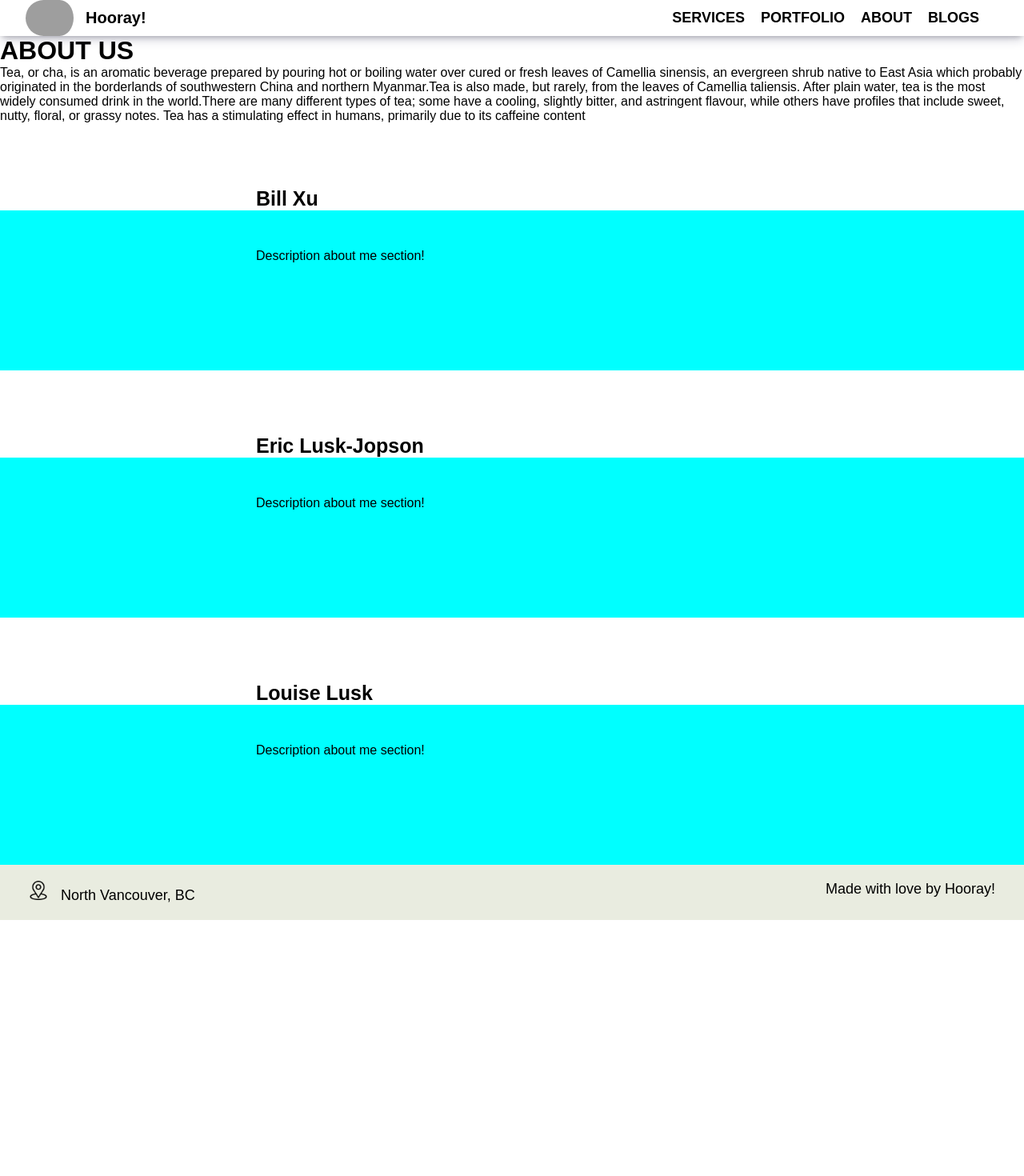
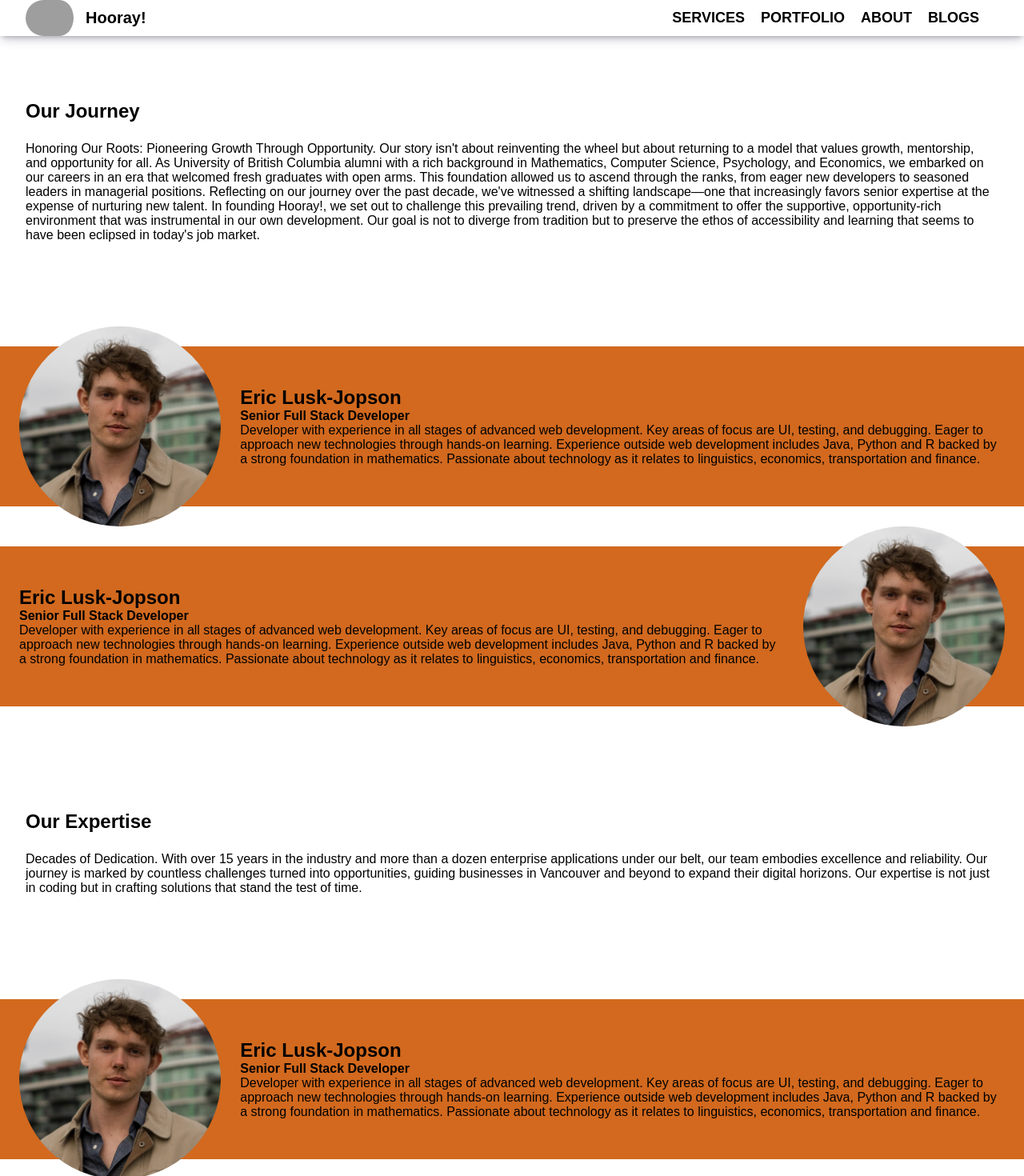
Before and after one commit to HLouLusk/Hooray, a React (Create React App) app: page /about in a window 1280 px wide. Shown: the top 1470 px of the page at 80% size. Before the commit the page ends 1150 px from the top, so only its background shows below. Built offline with nearby package versions, Linux system fonts and the light colour scheme; grey boxes are pictures that could not be loaded.

Commit message:
added copy and layout to the home page

```diff
--- a/src/assets/copy/home.js
+++ b/src/assets/copy/home.js
@@ -31,13 +31,19 @@ export const MEMBERS = [
   {
     name: "Eric Lusk-Jopson",
     role: "Senior Full Stack Developer",
+    description:
+      "Developer with experience in all stages of advanced web development. Key areas of focus are UI, testing, and debugging. Eager to approach new technologies through hands-on learning. Experience outside web development includes Java, Python and R backed by a strong foundation in mathematics. Passionate about technology as it relates to linguistics, economics, transportation and finance.",
   },
   {
     name: "Bill Xu",
     role: "Senior Full Stack Developer",
+    description:
+      "Developer with experience in all stages of advanced web development. Key areas of focus are UI, testing, and debugging. Eager to approach new technologies through hands-on learning. Experience outside web development includes Java, Python and R backed by a strong foundation in mathematics. Passionate about technology as it relates to linguistics, economics, transportation and finance.",
   },
   {
     name: "Louise Lusk",
     role: "Frontend Specialist",
+    description:
+      "Developer with experience in all stages of advanced web development. Key areas of focus are UI, testing, and debugging. Eager to approach new technologies through hands-on learning. Experience outside web development includes Java, Python and R backed by a strong foundation in mathematics. Passionate about technology as it relates to linguistics, economics, transportation and finance.",
   },
 ];
--- a/src/components/ContactForm/ContactForm.jsx
+++ b/src/components/ContactForm/ContactForm.jsx
@@ -10,9 +10,9 @@ const ContactForm = () => {
   const [budget, setBudget] = useState([0, 5000]);
   const [description, setDescription] = useState("");
   const [website, setWebsite] = useState("");
-
-  const callToAction =
-    CALLSTOACTION[Math.floor(Math.random() * CALLSTOACTION.length)];
+  const [callToAction, setCallToAction] = useState(
+    CALLSTOACTION[Math.floor(Math.random() * CALLSTOACTION.length)]
+  );
 
   const handleNameChange = (event) => {
     setName(event.target.value);
--- a/src/components/MemberCard/MemberCard.jsx
+++ b/src/components/MemberCard/MemberCard.jsx
@@ -3,6 +3,9 @@ import "./MemberCard.scss";
 const MemberCard = ({ name, role, image }) => {
   return (
     <article className="member">
+      {/* Long-term idea (post-demo):
+        on hover, tech logos to represent the member's skillset expand
+        from behind the image and then orbit it */}
       <img className="member__image" src={image}></img>
       <div className="member__info">
         <h2 className="member__name">{name}</h2>
--- a/src/components/MemberCard/MemberCard.scss
+++ b/src/components/MemberCard/MemberCard.scss
@@ -5,6 +5,10 @@
   align-items: center;
   width: 100%;
   gap: 24px;
+
+  @media (min-width: $screen-md-min) {
+    flex-direction: column;
+  }
 
   &__image {
     width: 20vw;
--- a/src/components/ServiceCard/ServiceCard.scss
+++ b/src/components/ServiceCard/ServiceCard.scss
@@ -11,6 +11,13 @@
   box-shadow: 0 0 50px #ccc;
   margin: 5px auto;
   gap: 1rem;
+  width: 300px;
+  min-width: 270px;
+  max-width: 330px;
+
+  @media (min-width: $screen-md-min) {
+    margin: none;
+  }
 
   &__title {
     @include mobile-subheader;
--- a/src/pages/About/About.jsx
+++ b/src/pages/About/About.jsx
@@ -1,49 +1,91 @@
 import "./About.scss";
+import Eric from "../../assets/images/Eric-photo.png";
+import Bill from "../../assets/images/Bill-photo.png";
+import Louise from "../../assets/images/louiselusk.jpg";
+import { MEMBERS } from "../../assets/copy/home";
+import ContactForm from "../../components/ContactForm/ContactForm";
 
 const About = () => {
   return (
     <>
-      <div className="about-company">
-        <h1 className="about-company__header">ABOUT US</h1>
-        <p className="about-company__description">
-          Tea, or cha, is an aromatic beverage prepared by pouring hot or
-          boiling water over cured or fresh leaves of Camellia sinensis, an
-          evergreen shrub native to East Asia which probably originated in the
-          borderlands of southwestern China and northern Myanmar.Tea is also
-          made, but rarely, from the leaves of Camellia taliensis. After plain
-          water, tea is the most widely consumed drink in the world.There are
-          many different types of tea; some have a cooling, slightly bitter, and
-          astringent flavour, while others have profiles that include sweet,
-          nutty, floral, or grassy notes. Tea has a stimulating effect in
-          humans, primarily due to its caffeine content
+      <section className="info-section">
+        <h1>Our Journey</h1>
+        <p>
+          Honoring Our Roots: Pioneering Growth Through Opportunity. Our story
+          isn't about reinventing the wheel but about returning to a model that
+          values growth, mentorship, and opportunity for all. As University of
+          British Columbia alumni with a rich background in Mathematics,
+          Computer Science, Psychology, and Economics, we embarked on our
+          careers in an era that welcomed fresh graduates with open arms. This
+          foundation allowed us to ascend through the ranks, from eager new
+          developers to seasoned leaders in managerial positions. Reflecting on
+          our journey over the past decade, we've witnessed a shifting
+          landscape—one that increasingly favors senior expertise at the expense
+          of nurturing new talent. In founding Hooray!, we set out to challenge
+          this prevailing trend, driven by a commitment to offer the supportive,
+          opportunity-rich environment that was instrumental in our own
+          development. Our goal is not to diverge from tradition but to preserve
+          the ethos of accessibility and learning that seems to have been
+          eclipsed in today's job market.{" "}
         </p>
-      </div>
-      <div className="about-company__staff">
-        <div className="about-company__staff-left">
-          <h3 className="staff-name">Bill Xu</h3>
-          <div className="about-company__staff-box">
-            <p className="about-company__staff-description">
-              Description about me section!
-            </p>
-          </div>
+      </section>
+      <article className="biography">
+        <div className="biography__mobile-image-banner">
+          <img className="biography__image" src={Eric} />
         </div>
-        <div className="about-company__staff-right">
-          <h3 className="staff-name">Eric Lusk-Jopson</h3>
-          <div className="about-company__staff-box">
-            <p className="about-company__staff-description">
-              Description about me section!
-            </p>
-          </div>
+        <div className="biography__text">
+          <h2 className="biography__name">{MEMBERS[0].name}</h2>
+          <h4 className="biography__role">{MEMBERS[0].role}</h4>
+          <p className="biography__description">{MEMBERS[0].description}</p>
         </div>
-        <div className="about-company__staff-left">
-          <h3 className="staff-name">Louise Lusk</h3>
-          <div className="about-company__staff-box">
-            <p className="about-company__staff-description">
-              Description about me section!
-            </p>
-          </div>
+      </article>
+      <article className="biography biography--reversed">
+        <div className="biography__mobile-image-banner">
+          <img className="biography__image" src={Eric} />
         </div>
-      </div>
+        <div className="biography__text">
+          <h2 className="biography__name">{MEMBERS[0].name}</h2>
+          <h4 className="biography__role">{MEMBERS[0].role}</h4>
+          <p className="biography__description">{MEMBERS[0].description}</p>
+        </div>
+      </article>
+      <section className="info-section">
+        <h1>Our Expertise</h1>
+        <p>
+          Decades of Dedication. With over 15 years in the industry and more
+          than a dozen enterprise applications under our belt, our team embodies
+          excellence and reliability. Our journey is marked by countless
+          challenges turned into opportunities, guiding businesses in Vancouver
+          and beyond to expand their digital horizons. Our expertise is not just
+          in coding but in crafting solutions that stand the test of time.
+        </p>
+      </section>
+      <article className="biography">
+        <div className="biography__mobile-image-banner">
+          <img className="biography__image" src={Eric} />
+        </div>
+        <div className="biography__text">
+          <h2 className="biography__name">{MEMBERS[0].name}</h2>
+          <h4 className="biography__role">{MEMBERS[0].role}</h4>
+          <p className="biography__description">{MEMBERS[0].description}</p>
+        </div>
+      </article>
+      <section className="info-section">
+        <h1>Work With Us</h1>
+        <p>
+          From Vancouver, For the World. Hooray! is proudly local, with roots
+          deeply embedded in the vibrant city of Vancouver. Our mission extends
+          beyond creating software; it's about building community. We're on a
+          quest to partner with local businesses, helping them to harness the
+          power of digital innovation. Together, we're not just growing
+          businesses; we're elevating the local tech scene to a global stage.
+          Join us on our journey. At Hooray!, we're more than a company; we're a
+          family of innovators, dreamers, and builders dedicated to making a
+          difference—one line of code at a time. Let's create something
+          remarkable together.
+        </p>
+      </section>
+      <ContactForm />
     </>
   );
 };
--- a/src/pages/About/About.scss
+++ b/src/pages/About/About.scss
@@ -1,23 +1,57 @@
 @use "../../styles/mixins" as *;
 
-.staff-name {
-  padding-left: 20rem;
-  padding-top: 5rem;
-  font-size: 18px;
+.biography {
+  display: flex;
+  flex-direction: column;
+  align-items: center;
+  gap: 24px;
+  margin: 50px 0px;
 
   @media (min-width: $screen-md-min) {
-    font-size: 25px;
+    padding: 0 24px;
+    height: 200px;
+    background-color: chocolate;
+    flex-direction: row;
+
+    &--reversed {
+      flex-direction: row-reverse;
+    }
+  }
+
+  &__mobile-image-banner {
+    width: 100%;
+    height: 200px;
+    background-color: chocolate;
+    display: flex;
+    justify-content: center;
+    align-items: center;
+
+    @media (min-width: $screen-md-min) {
+      width: fit-content;
+      height: fit-content;
+      background-color: transparent;
+    }
+  }
+
+  &__image {
+    height: 250px;
+    width: auto;
+    border-radius: 125px;
+  }
+
+  &__text {
+    display: flex;
+    flex-direction: column;
+    align-items: flex-start;
+    padding: 2pz 24px;
+  }
+
+  &__name,
+  &__role {
+    display: inline;
   }
 }
 
-.about-company__staff-box {
-  background-color: aqua;
-  height: 200px;
+.info-section {
+  @include info-section;
 }
-
-.about-company__staff-description {
-  text-align: left;
-
-  padding-left: 20rem;
-  padding-top: 3rem;
-}
--- a/src/pages/Admin/Admin.jsx
+++ b/src/pages/Admin/Admin.jsx
@@ -17,7 +17,7 @@ import { useNavigate, useParams } from "react-router-dom";
 const Admin = () => {
   const navigate = useNavigate();
   // login flow
-  const [isLoggedIn, setIsLoggedIn] = useState(true);
+  const [isLoggedIn, setIsLoggedIn] = useState(false);
   // !change use state above for editing
   const [email, setEmail] = useState("");
   const [password, setPassword] = useState("");
--- a/src/styles/_mixins.scss
+++ b/src/styles/_mixins.scss
@@ -63,3 +63,12 @@ $screen-lg-min: 1280px;
   line-height: 20px;
   font-weight: 600;
 }
+
+@mixin info-section {
+  display: flex;
+  flex-direction: column;
+  gap: 24px;
+  width: 100%;
+  height: fit-content;
+  padding: 10vh 32px;
+}
```
Also changed, not shown: src/components/ContactForm/ContactForm.scss (+7 -4 lines), src/pages/Home/Home.scss (+5 -24 lines).
